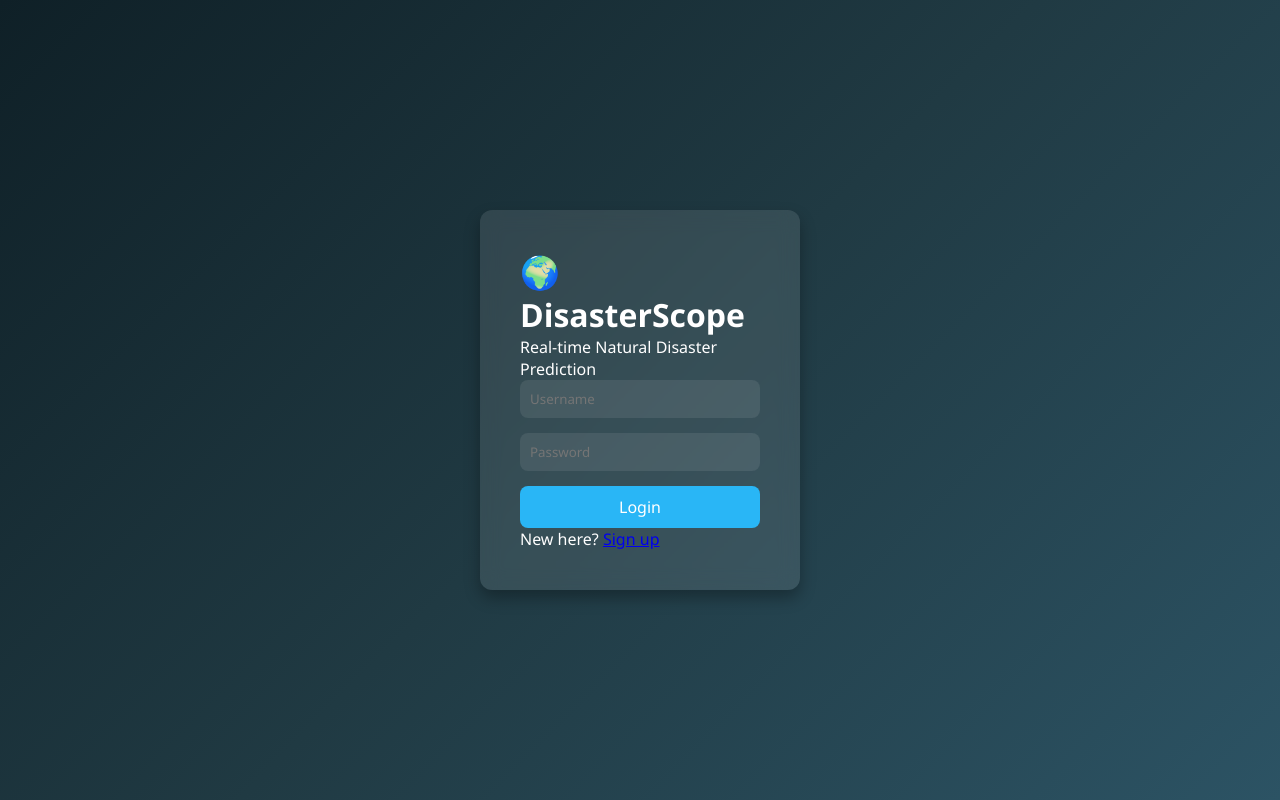
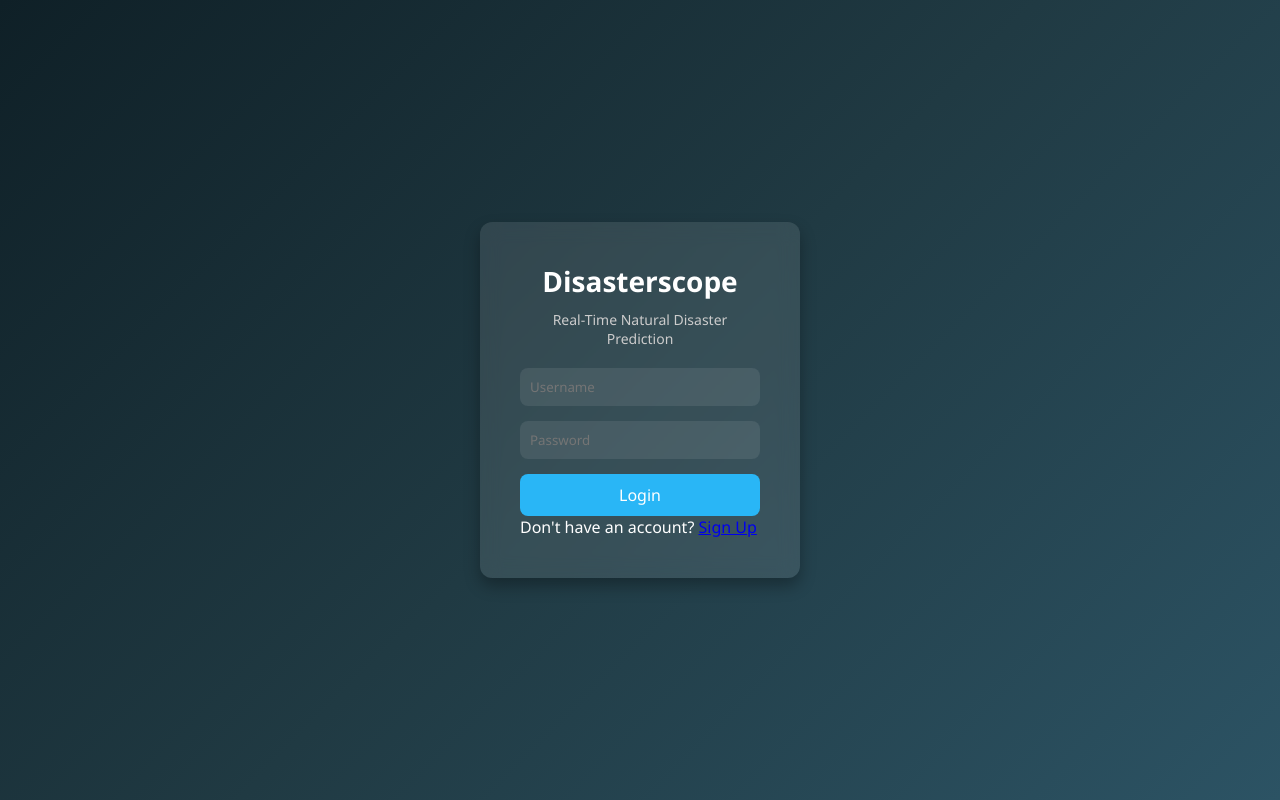
Before and after one commit to jeevitha-2006-Disaterscope/index.html, a plain HTML site: page index.html in a window 1280 px wide. Drawn offline with Linux system fonts and the light colour scheme.

Commit message:
Update index.html

```diff
--- a/index.html
+++ b/index.html
@@ -1,25 +1,21 @@
 <!DOCTYPE html>
 <html lang="en">
 <head>
-  <meta charset="UTF-8">
-  <meta name="viewport" content="width=device-width, initial-scale=1">
-  <title>DisasterScope Login</title>
-  <link rel="stylesheet" href="style.css">
+  <meta charset="UTF-8" />
+  <meta name="viewport" content="width=device-width, initial-scale=1.0"/>
+  <title>Disasterscope Login</title>
+  <link rel="stylesheet" href="style.css" />
 </head>
 <body>
   <div class="login-container">
-    <h1>🌍 DisasterScope</h1>
-    <p>Real-time Natural Disaster Prediction</p>
-
     <form class="login-form">
-      <input type="text" placeholder="Username" required>
-      <input type="password" placeholder="Password" required>
+      <h2>Disasterscope</h2>
+      <p class="tagline">Real-Time Natural Disaster Prediction</p>
+      <input type="text" placeholder="Username" required />
+      <input type="password" placeholder="Password" required />
       <button type="submit">Login</button>
+      <p class="signup-text">Don't have an account? <a href="#">Sign Up</a></p>
     </form>
-
-    <div class="footer-text">
-      <p>New here? <a href="#">Sign up</a></p>
-    </div>
   </div>
 </body>
 </html>
```
